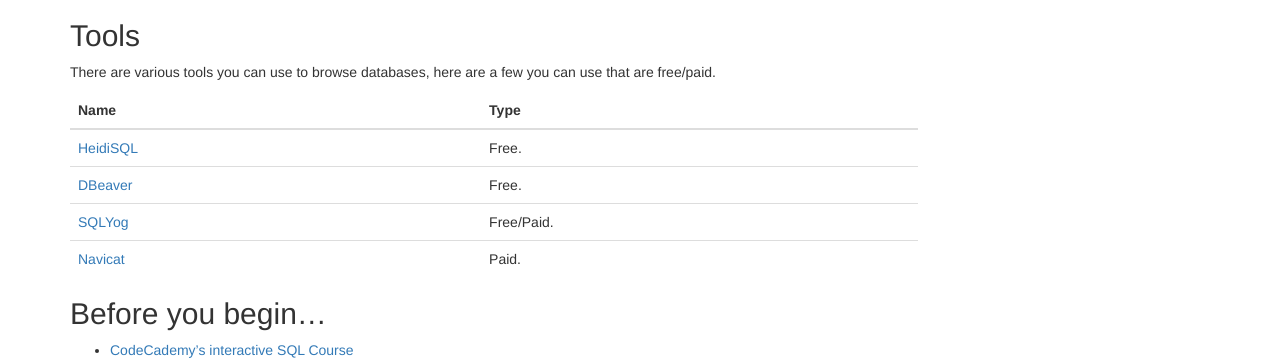
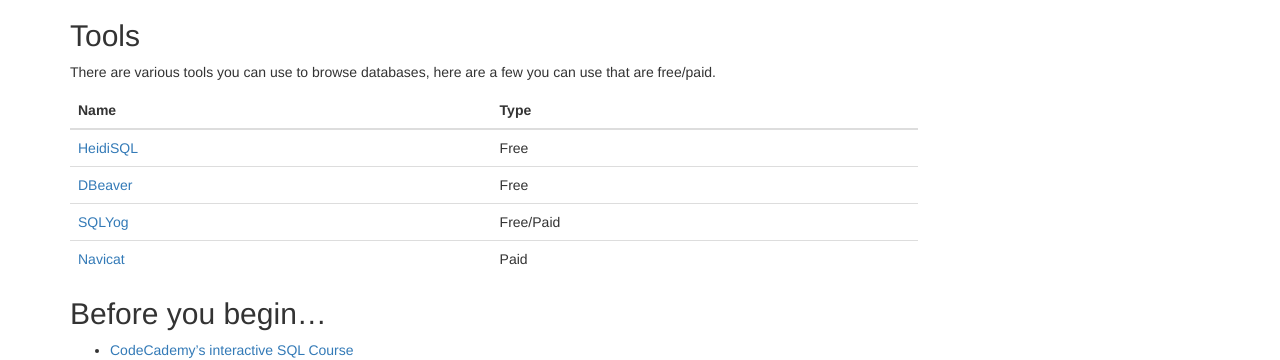
Before and after one commit to MehdiAria/MehdiAria.github.io, a Jekyll site: the page built from index.md, in a window 1280 px wide. Shown: the part 534-894 px from the top of the page. Built offline with Jekyll 4.4.1, drawn with Linux system fonts in a browser that asks for light colours; nearby versions of some CDN libraries; comment, search, counter and statistics services are not loaded.

```diff
--- a/index.md
+++ b/index.md
@@ -13,10 +13,10 @@ There are various tools you can use to browse databases, here are a few you can
 {:.table}
 | Name | Type |
 | ----- | ----------- |
-| [HeidiSQL](https://www.heidisql.com/) | Free.
-| [DBeaver](https://dbeaver.jkiss.org/) | Free.
-| [SQLYog](https://github.com/webyog/sqlyog-community/wiki/Downloads) | Free/Paid.
-| [Navicat](https://www.navicat.com/en/) | Paid.
+| [HeidiSQL](https://www.heidisql.com/) | Free |
+| [DBeaver](https://dbeaver.jkiss.org/) | Free |
+| [SQLYog](https://github.com/webyog/sqlyog-community/wiki/Downloads) | Free/Paid |
+| [Navicat](https://www.navicat.com/en/) | Paid |
 
 ## Before you begin...
 * [CodeCademy's interactive SQL Course](https://www.codecademy.com/learn/learn-sql)
```
